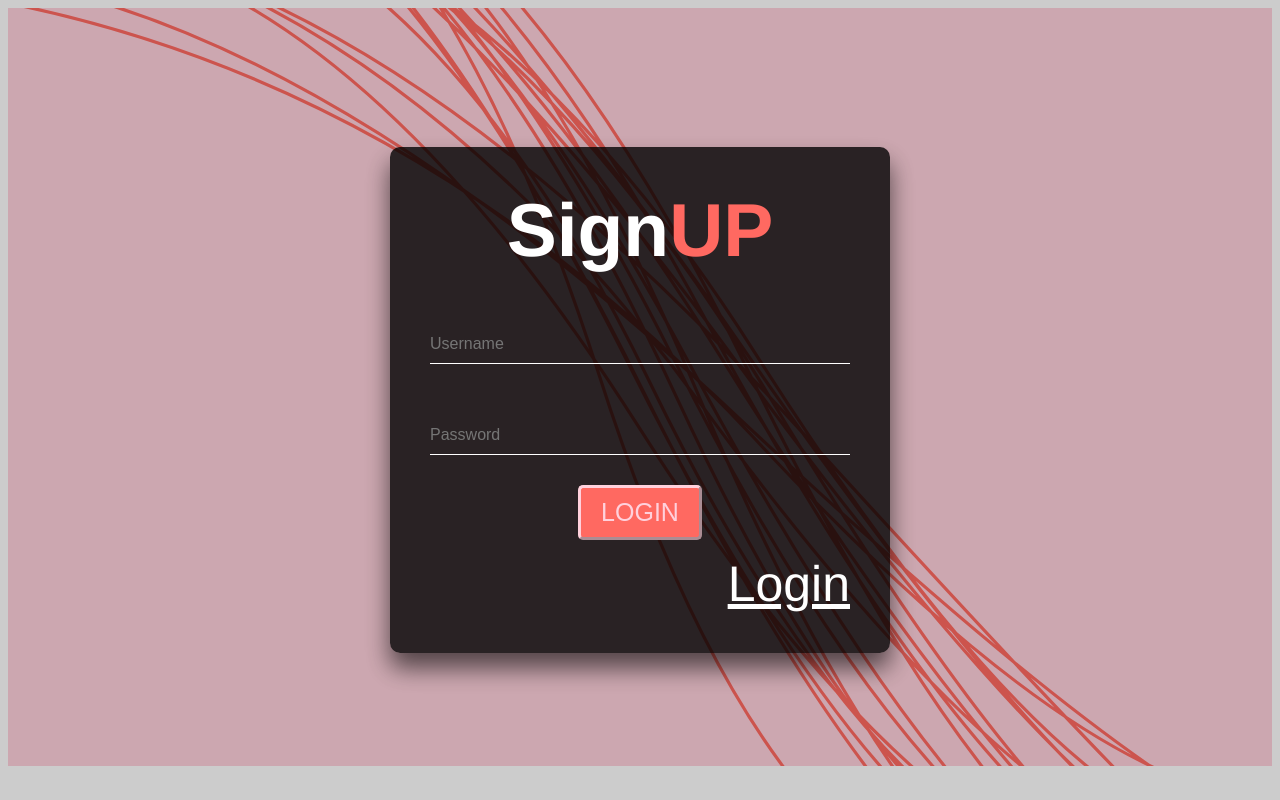
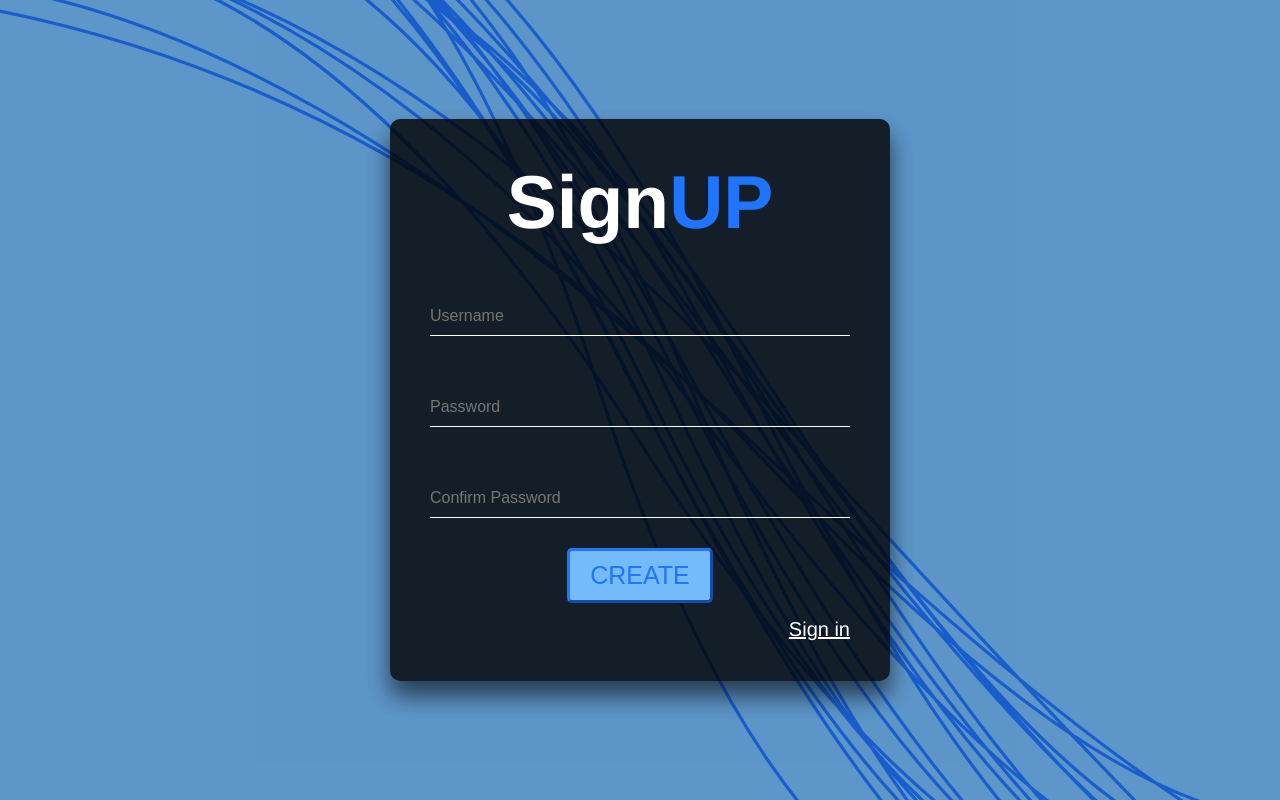
Before and after one commit to OneGiantNick/HackConcode2022, a Flask app: template templates/signup.html in a window 1280 px wide. Run offline with Flask 2, Linux system fonts and the light colour scheme; the template is opened without the code that fills it, so the values that code supplies are empty; some libraries are stand-ins or nearby versions.

Commit message:
login signup done

```diff
--- a/app.py
+++ b/app.py
@@ -7,7 +7,7 @@ app.debug = True
 def login():
     return render_template("login.html")
 
-@app.route("/s")
+@app.route("/signup")
 def signup():
     return render_template("signup.html")
 
--- a/static/style.css
+++ b/static/style.css
@@ -1,21 +1,30 @@
+*{
+  margin-top: 0;
+  margin-left: 0;
+}
+
 body {
   overflow: hidden;
   font-family: "Helvetica", Times, serif;
 }
 svg {
-  height: 100%;
-  width: 100%;
+  height: 100vh;
+  width: 100vw;
   background: #FFD1DC;
 }
 path {
   fill: none;
   stroke: #FF6961;
   stroke-width: 0.5px;
+}
 
-}
+
 
 #box {
   color:#FF6961;
+}
+#box1{
+  color:#1F75FE;
 }
 #overlay {
   position: fixed;
@@ -106,12 +115,42 @@ path {
   color: #FF6961;
 }
 
-.login-box .signupbtn {
+.signupbtn {
+  font-size: 0.4em;
   float: right;
   margin-top: 15px;
   color: #fff;
 }
 
-.login-box .signupbtn:hover {
-  color: #03e9f4;
+.signupbtn:hover {
+  color: #FF6961;
 }
+
+.btn-primary1{
+  text-transform: uppercase;
+  border: 3px outset #1F75FE;
+  background-color: #74BBFB;
+  color: #1F75FE;
+  display: block;
+  margin: auto;
+  font-size: 0.5em;
+  padding: 10px 20px;
+  border-radius: 5px;
+}
+
+.btn-primary1:hover{
+  border: 3px outset #74BBFB;
+  background-color: #1F75FE;
+  color: #74BBFB;
+}
+
+.signinbtn {
+  font-size: 0.4em;
+  float: right;
+  margin-top: 15px;
+  color: #fff;
+}
+
+.signinbtn:hover {
+  color: #1F75FE;
+}
--- a/templates/login.html
+++ b/templates/login.html
@@ -26,7 +26,7 @@
                     <small id="incorrectDetails" class="'form-text text-muted">Invalid username or password</small>
                     {% endif %}
                   </div>
-                  <button type="submit" onclick="showOverlay()" class="btn btn-primary">Login</button>
+                  <button type="submit" onclick="showOverlay()" class="btn btn-primary">LOGIN</button>
                   <a class="signupbtn" href="{{ url_for('signup')}}" role="button">Sign up</a>
                 </form>
               </div>
--- a/templates/signup.html
+++ b/templates/signup.html
@@ -5,29 +5,47 @@
     <meta charset="utf-8">
     <meta name="viewport" content="width=device-width, initial-scale=1, shrink-to-fit=no">
     <link rel="stylesheet" type="text/css" href="{{ url_for('static', filename='style.css')}}">
+  </head>
+  <style>
+    svg{
+        height: 100vh;
+        width: 100vw;
+        background: #74BBFB;
+    }
 
-
-
-  </head>
+    path {
+        fill: none;
+        stroke: #1F75FE;
+        stroke-width: 0.5px;
+    }
+  </style>
     <div id="overlay">
         <div id="text">
             <div class="login-box">
-                <h2>Sign<span id="box">UP</span></h2>
+                <h2>Sign<span id="box1">UP</span></h2>
                 <form method="POST" action="">
                     <div class="user-box">
                         <label for="exampleInputEmail1"></label>
-                    <input name="exampleInputUsername1" type="username" class="form-control" id="exampleInputUsername1"
+                        <input name="signUpUsername1" type="username" class="form-control" id="signUpUsername1"
                             placeholder="Username" required="">
+                        {% if usernameExists %}
+                        <small id="usernameExists" class="'form-text text-muted">Username already taken</small>
+                        {% endif %}
                     </div>
                     <div class="user-box">
                         <label for="exampleInputPassword1"></label>
-                    <input name="exampleInputPassword1" type="password" class="form-control" id="exampleInputPassword1" placeholder="Password" required="">
-                    {% if incorrectDetails %}
-                    <small id="incorrectDetails" class="'form-text text-muted">Invalid username or password</small>
+                        <input name="signUpPassword1" type="password" class="form-control" id="signUpPassword1" placeholder="Password" required="">
+                    </div>
+                    <div class="user-box">
+                        <label for="exampleInputPassword1"></label>
+                        <input name="signUpPassword2" type="password" class="form-control" id="signUpPassword2"
+                            placeholder="Confirm Password" required="">
+                        {% if noPasswordMatch %}
+                        <small id="noPasswordMatch" class="'form-text text-muted">Passwords do not match</small>
                         {% endif %}
                     </div>
-                  <button type="submit" onclick="showOverlay()" class="btn btn-primary">Login</button>
-                  <a class="signupbtn" href="{{ url_for('login')}}" role="button">Login</a>
+                  <button type="submit" onclick="showOverlay()" class="btn btn-primary1">Create</button>
+                  <a class="signinbtn" href="{{ url_for('login')}}" role="button">Sign in</a>
                 </form>
               </div>
         </div>
```
Lines whose indentation alone changed are shown as unchanged.
